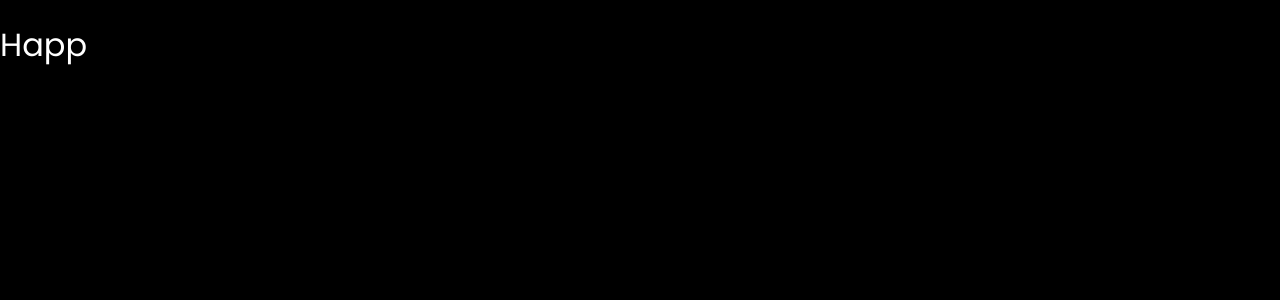
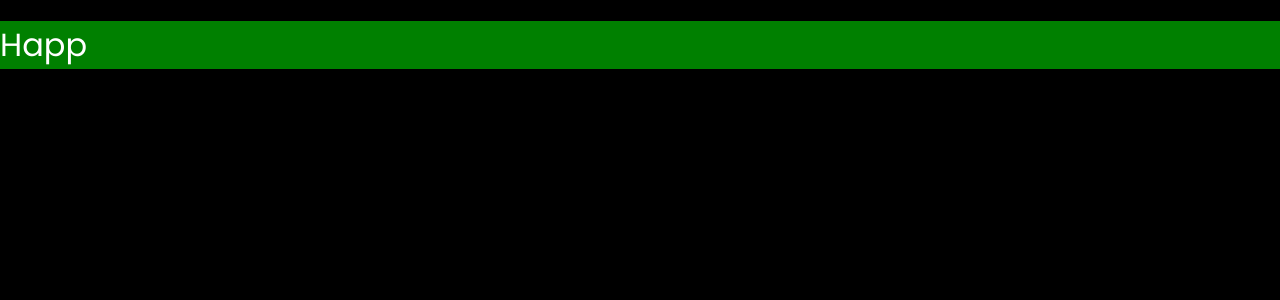
Before and after one commit to KareemZuwa/Happ-todo, a React (Vite) app: page / in a window 1280 px wide. Shown: the top 300 px of the page. Built offline with nearby package versions, Linux system fonts and the light colour scheme.

Commit message:
setting maxwidth of 1440px

```diff
--- a/src/App.tsx
+++ b/src/App.tsx
@@ -1,9 +1,11 @@
-// import { GlobalStyle } from "./styles/styles";
+import { Container } from "./styles/styles";
 
 function App() {
   return (
     <>
-      <h1 style={{ color: "white", fontWeight: 400 }}>Happ</h1>
+      <Container>
+        <h1 style={{ color: "white", fontWeight: 400 }}>Happ</h1>
+      </Container>
     </>
   );
 }
--- a/src/styles/styles.ts
+++ b/src/styles/styles.ts
@@ -2,9 +2,6 @@ import styled from "styled-components";
 
 /** WRAPPER CONTAINER STYLE */
 export const Container = styled.div`
-  display: flex;
-  flex-direction: column;
-  align-items: center;
-  padding: 20px;
+  max-width: 1440px;
   background-color: green;
 `;
```
